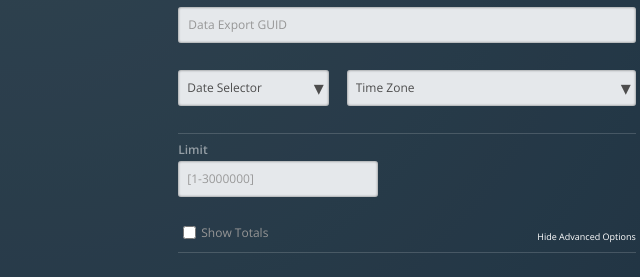
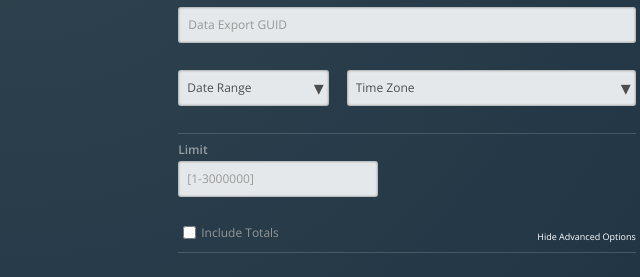
Before and after one commit to Webtrends/tableau-infinity-wdc, a website: page index.html in a window 1280 px wide. Both pictures are taken after a click on the element "Show Advanced Options". Shown: the part 341-618 px from the top of the page, 233-873 px from the left. Drawn offline with nearby package versions, Linux system fonts and the light colour scheme; files that its build step writes are made by us from their sources.

Commit message:
wording updates

```diff
--- a/index.html
+++ b/index.html
@@ -75,7 +75,7 @@ Once within Tableau, the data can be refreshed automatically, allowing for dashb
                 <div class="select-wrapper">
                     <p class="select-triangle" aria-hidden="true">&#9662;</p>
                     <select id="daterange" name="daterange" class="input-sm form-control select" required="">
-                        <option selected="true" disabled="true" value="">Date Selector</option>
+                        <option selected="true" disabled="true" value="">Date Range</option>
                         <option value="currentday">Current Day</option>
                         <option value="currentweek">Current Week</option>
                         <option value="currentmonth">Current Month</option>
@@ -524,7 +524,7 @@ Once within Tableau, the data can be refreshed automatically, allowing for dashb
                     <label for="Limit">Limit</label>
                 </p>
                 <p>
-                    <label class="checkbox-label"><input type="checkbox" name="Totals" id="Totals"/>Show Totals</label>
+                    <label class="checkbox-label"><input type="checkbox" name="Totals" id="Totals"/>Include Totals</label>
                 </p>
             </div>
 
```
